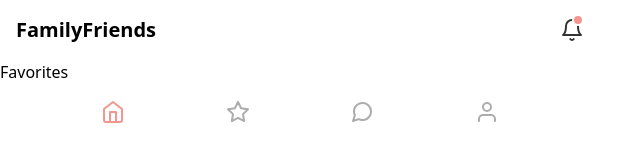
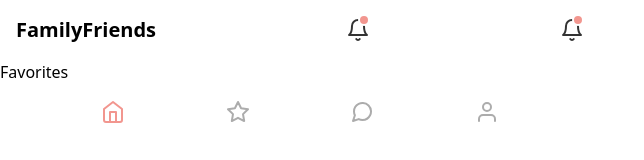
Before and after one commit to matildebresciani/familyfriends, a Next.js app: page /favorites in a window 1280 px wide. Shown: the top 160 px of the page, without its empty margins (0-644 px from the left). Built offline with nearby package versions, Linux system fonts and the light colour scheme.

Commit message:
zustand install

```diff
--- a/package.json
+++ b/package.json
@@ -12,7 +12,8 @@
     "next": "15.2.4",
     "react": "^19.0.0",
     "react-dom": "^19.0.0",
-    "react-icons": "^5.5.0"
+    "react-icons": "^5.5.0",
+    "zustand": "^5.0.3"
   },
   "devDependencies": {
     "@tailwindcss/postcss": "^4",
--- /dev/null
+++ b/src/app/store/notificationStore.js
@@ -0,0 +1,15 @@
+import { create } from "zustand";
+import { persist } from "zustand/middleware";
+
+const useStore = create(
+  persist(
+    (set, get) => ({
+      messages: 1,
+      increaseMessages: () => set({ messages: get().messages + 1 }),
+    }),
+    {
+      name: "message-storage",
+    }
+  )
+);
+export default useStore;
--- a/src/components/Header.jsx
+++ b/src/components/Header.jsx
@@ -1,9 +1,11 @@
 import { FiBell } from "react-icons/fi";
+import NotificationBell from "./NotificationBell";
 
 const Header = () => {
     return (
     <header className="flex items-center justify-between font-bold py-4 mx-4">
     <a href="" className="text-xl">FamilyFriends</a>
+    <NotificationBell></NotificationBell>
     <div className="relative">
         <FiBell size={24} className="text-black" />
         <div className="absolute -top-1 right-0 w-3 h-3 bg-primary-color rounded-full border-2 border-white"></div> {/* Rød indikator */}
--- /dev/null
+++ b/src/components/NotificationBell.jsx
@@ -0,0 +1,14 @@
+"use client";
+import { FiBell } from "react-icons/fi";
+import useStore from "@/app/store/notificationStore";
+
+const NotificationBell = () => {
+    const { message } = useStore();
+    console.log("Bell: ", message)
+    return (     <div className="relative">
+            <FiBell size={24} className="text-black" />
+            <div className="absolute -top-1 right-0 w-3 h-3 bg-primary-color rounded-full border-2 border-white"></div> {/* Rød indikator */}
+          </div> );
+}
+
+export default NotificationBell;
```
Also changed, not shown: src/app/store/example.jsx (added), 1 other file (tests, documents, lock files or other folders).
